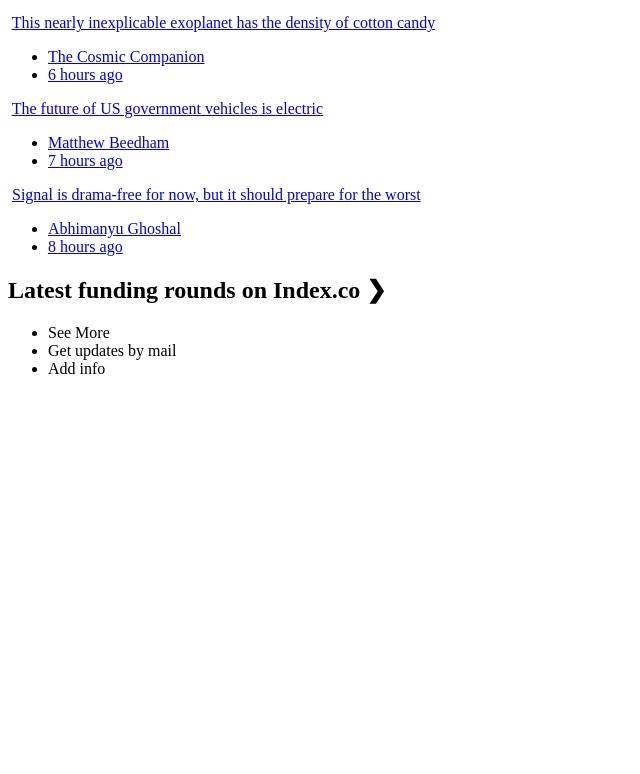
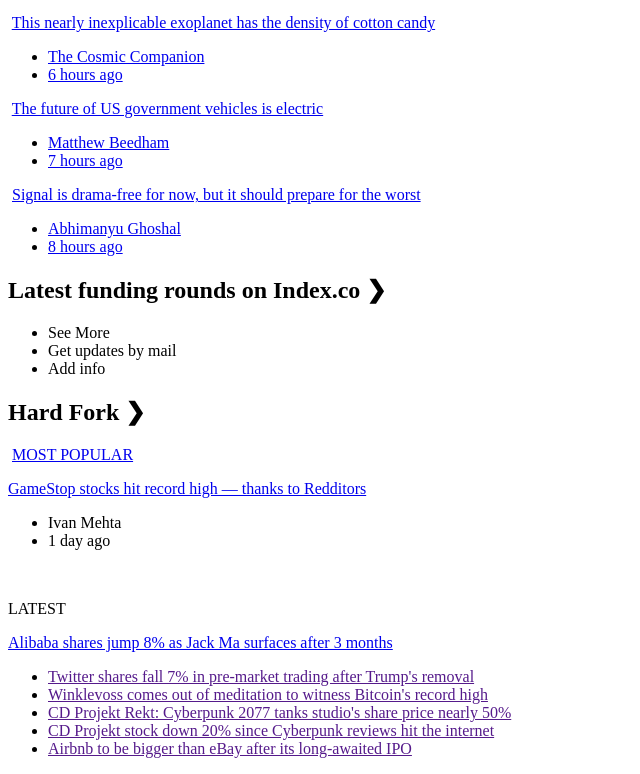
Before and after one commit to chasscepts/tnw-clone, a website: page index.html in a window 1280 px wide. Shown: the part 1066-1840 px from the top of the page, without its empty margins (0-640 px from the left). Before the commit the page ends 1460 px from the top, so only its background shows below. Drawn offline with Linux system fonts and the light colour scheme.

Commit message:
main section- hard fork

```diff
--- a/index.html
+++ b/index.html
@@ -143,6 +143,36 @@
                 <li>Add info</li>
             </ul>
         </section>
+        <section>
+            <h2>Hard Fork ❯</h2>
+            <article>
+                <img src="" alt="">
+                <a href="#">MOST POPULAR</a>
+                <a href="#">
+                    <p>GameStop stocks hit record high — thanks to Redditors</p>
+                </a>
+                <ul>
+                    <li>Ivan Mehta</li>
+                    <li>1 day ago</li>
+                </ul>
+            </article>
+            <article>
+                <img src="" alt="">
+                <p>LATEST</p>
+                <a href="#">
+                    <p>Alibaba shares jump 8% as Jack Ma surfaces after 3 months</p>
+                </a>
+            </article>
+            <article>
+                <ul>
+                    <li><a href="">Twitter shares fall 7% in pre-market trading after Trump's removal</a></li>
+                    <li><a href="">Winklevoss comes out of meditation to witness Bitcoin's record high </a></li>
+                    <li><a href="">CD Projekt Rekt: Cyberpunk 2077 tanks studio's share price nearly 50%</a></li>
+                    <li><a href="">CD Projekt stock down 20% since Cyberpunk reviews hit the internet</a></li>
+                    <li><a href="">Airbnb to be bigger than eBay after its long-awaited IPO</a></li>
+                </ul>
+            </article>
+        </section>
     </main>
 </body>
 
```
